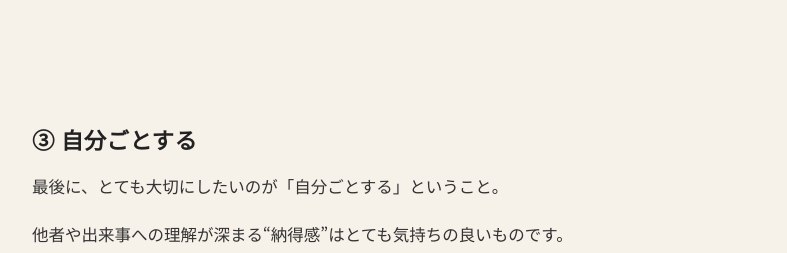
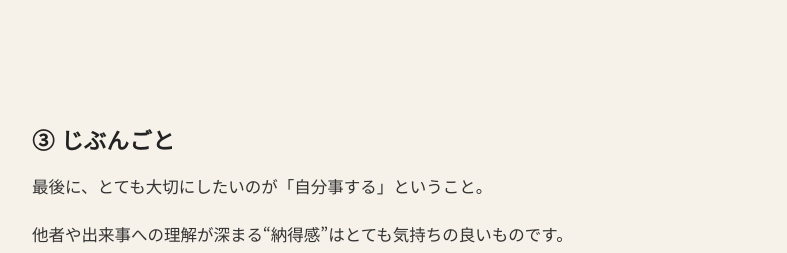
Before and after one commit to hiracoh/watashihertz, a Next.js app: page /guide in a window 1280 px wide. Shown: the part 1740-1993 px from the top of the page, without its empty margins (240-1027 px from the left). Built offline with nearby package versions, Linux system fonts and the light colour scheme; a web font is replaced by a local one.

Commit message:
Update page.js

```diff
--- a/app/guide/page.js
+++ b/app/guide/page.js
@@ -50,9 +50,9 @@ export default function GuidePage() {
 
       <p>{`自らの世界から「なんで・どうして」を減らすことで、軽やかに生きる友となれれば幸いです。`}</p>
 
-      <h2>③ 自分ごとする</h2>
+      <h2>③ じぶんごと</h2>
 
-      <p>{`最後に、とても大切にしたいのが「自分ごとする」ということ。`}</p>
+      <p>{`最後に、とても大切にしたいのが「自分事する」ということ。`}</p>
 
       <p>{`他者や出来事への理解が深まる“納得感”はとても気持ちの良いものです。`}</p>
 
```
